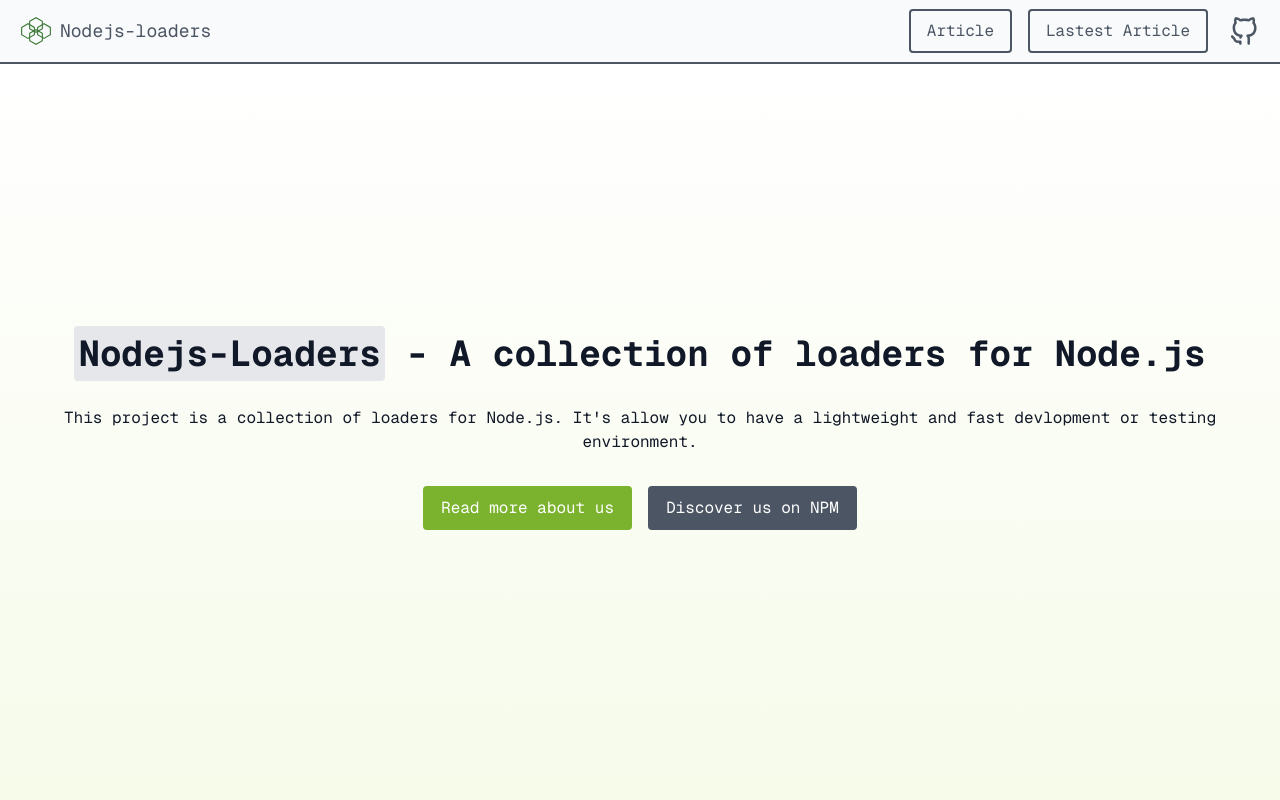
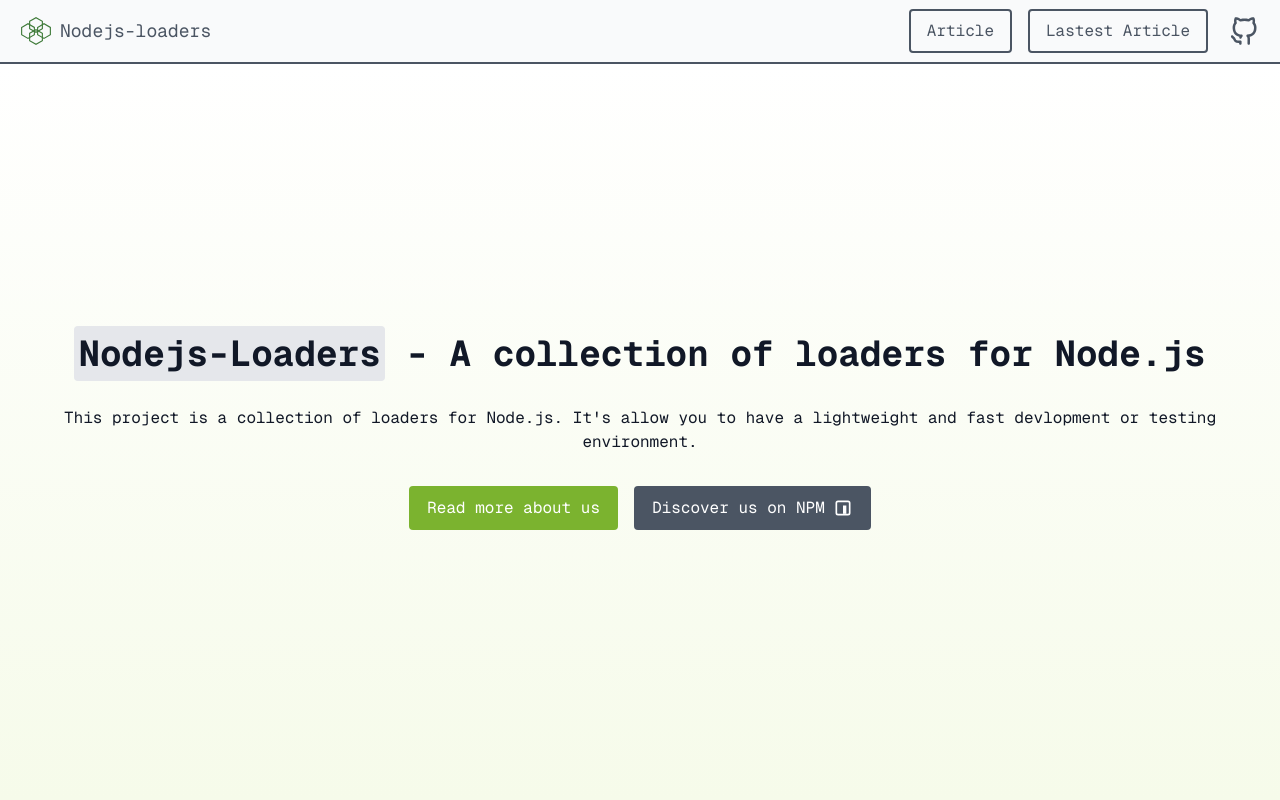
Before and after one commit to nodejs-loaders/nodejs-loaders.github.io, a Next.js app: page / in a window 1280 px wide. Shown: the top 800 px of the page. Built offline with nearby package versions, Linux system fonts and the light colour scheme.

Commit message:
finish first draft

```diff
--- a/app/article/[[...categories]]/page.tsx
+++ b/app/article/[[...categories]]/page.tsx
@@ -4,12 +4,12 @@ import ArticleCard from '~/components/Post/ArticleCard';
 import styles from './page.module.css';
 import type { FC } from 'react';
 
-type categoriesParams = {
+type CategoriesParams = {
 	categories?: string[];
 };
 
 type PageProps = {
-	params: Promise<categoriesParams>;
+	params: Promise<CategoriesParams>;
 };
 
 /**
--- a/app/article/post/[article]/page.tsx
+++ b/app/article/post/[article]/page.tsx
@@ -7,12 +7,12 @@ import type { FC } from 'react';
 import type { PostFrontmatter } from '~/types/frontmatter';
 import '~/styles/markdown.css';
 
-type postParams = {
+type PostParams = {
 	article: string;
 };
 
 type PageProps = {
-	params: Promise<postParams>;
+	params: Promise<PostParams>;
 };
 
 export async function generateStaticParams() {
--- /dev/null
+++ b/components/Icons/NPM.tsx
@@ -0,0 +1,19 @@
+import type { FC, SVGProps } from 'react';
+
+const NPMIcon: FC<SVGProps<SVGSVGElement>> = props => (
+	<svg
+		viewBox="0 0 24 24"
+		xmlns="http://www.w3.org/2000/svg"
+		width={24}
+		height={24}
+		{...props}
+	>
+		<path d="m0 0h24v24h-24z" fill="currentColor" opacity="0" />
+		<g fill="currentColor">
+			<path d="m18 21h-12a3 3 0 0 1 -3-3v-12a3 3 0 0 1 3-3h12a3 3 0 0 1 3 3v12a3 3 0 0 1 -3 3zm-12-16a1 1 0 0 0 -1 1v12a1 1 0 0 0 1 1h12a1 1 0 0 0 1-1v-12a1 1 0 0 0 -1-1z" />
+			<path d="m12 9h4v10h-4z" />
+		</g>
+	</svg>
+);
+
+export default NPMIcon;
--- a/components/Landing/Hero/index.tsx
+++ b/components/Landing/Hero/index.tsx
@@ -1,6 +1,7 @@
 import ButtonLink from '~/components/Common/Button/Link';
 import styles from './index.module.css';
 import type { FC } from 'react';
+import NPMIcon from '~/components/Icons/NPM';
 
 const Hero: FC = () => (
 	<section className={styles.hero}>
@@ -19,7 +20,8 @@ const Hero: FC = () => (
 				href="https://www.npmjs.com/org/nodejs-loaders"
 				kind="secondary"
 			>
-				Discover us on NPM
+				Discover us on NPM{' '}
+				<NPMIcon aria-label="NPM Logo" width={64} height={64} />
 			</ButtonLink>
 		</div>
 	</section>
```
Also changed, not shown: 1 other file (tests, documents, lock files or other folders).
